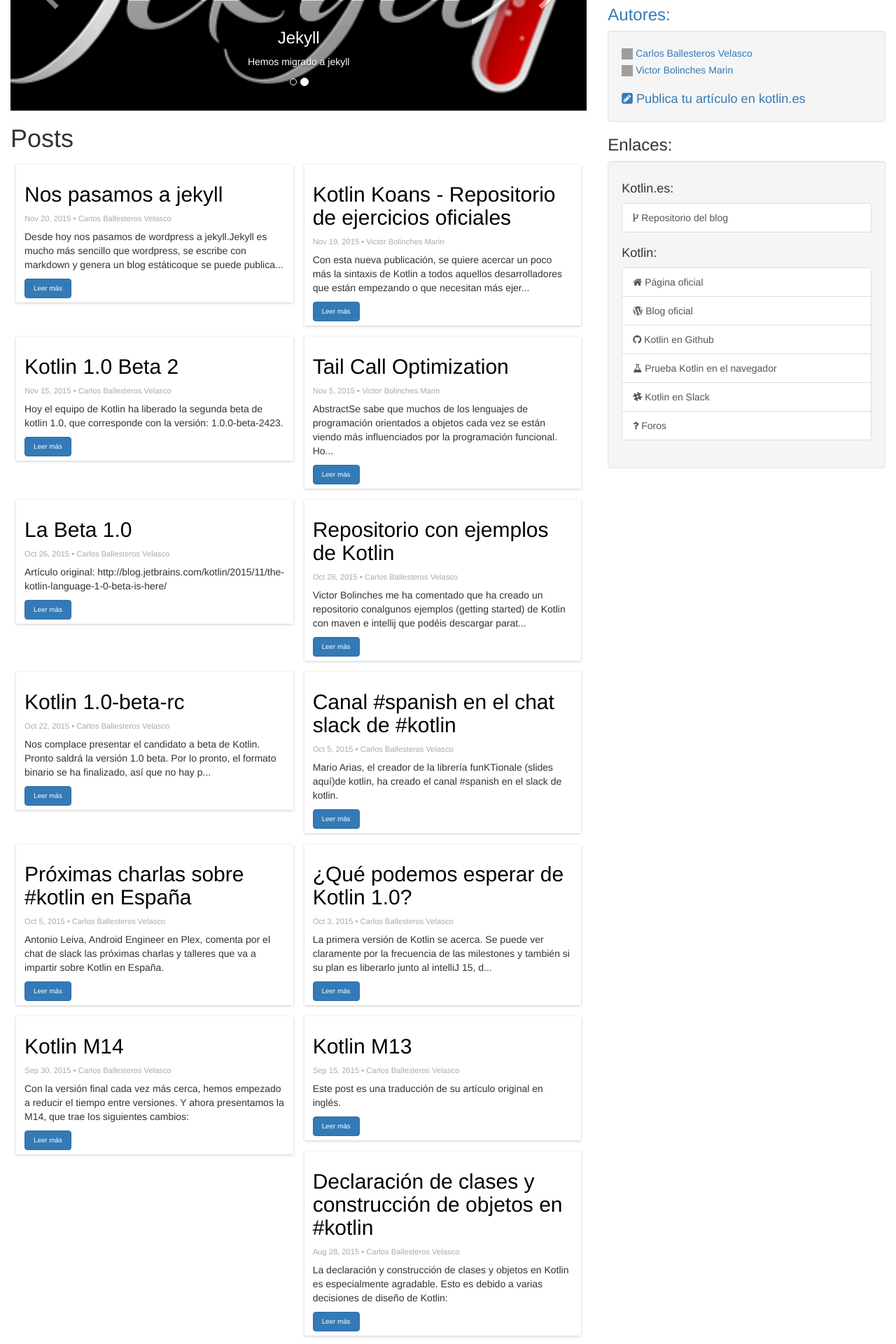
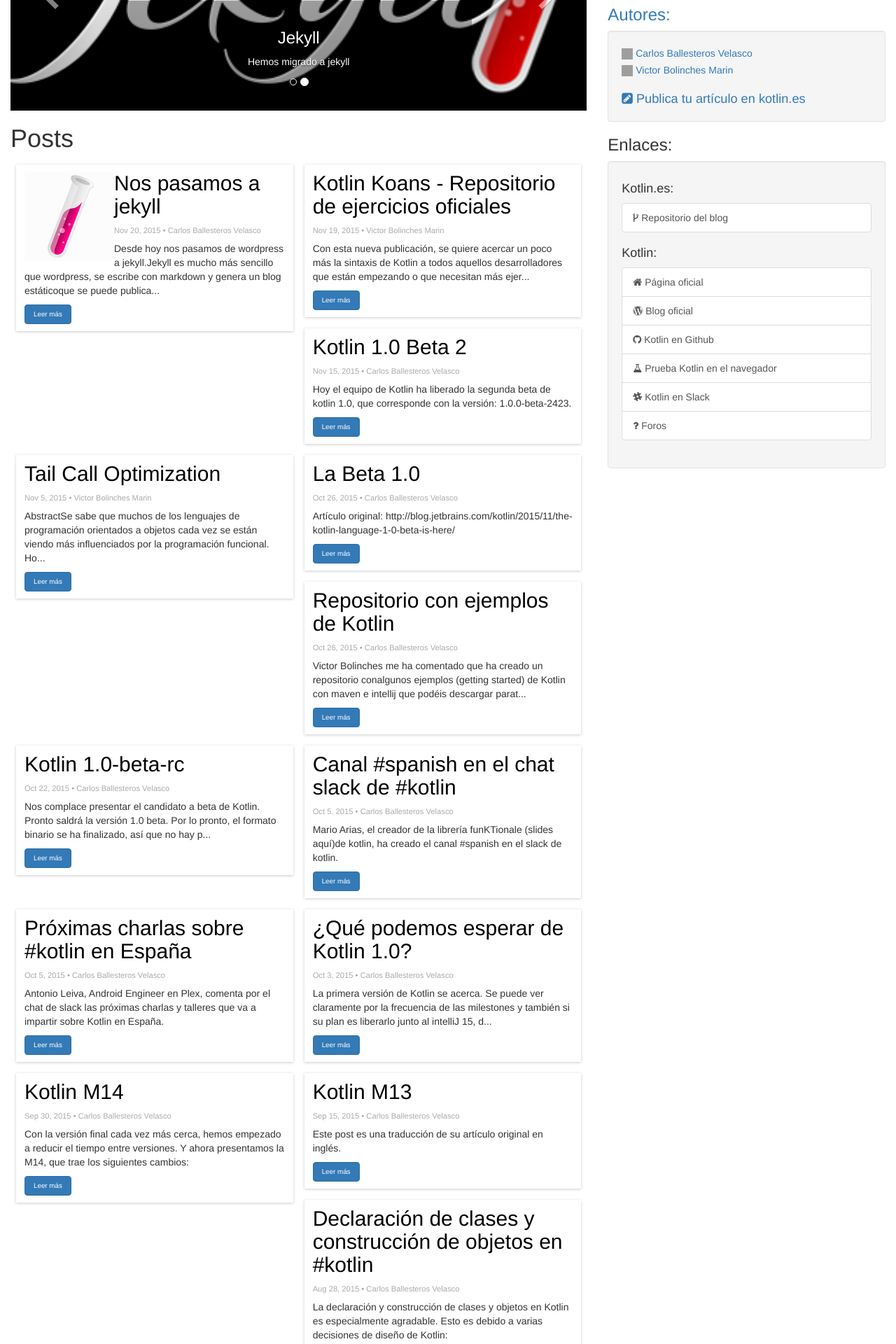
Before and after one commit to kotlin-es/kotlin.es, a Jekyll site: the page built from index.html, in a window 1280 px wide. Shown: the part 377-2297 px from the top of the page at 70% size. Built offline with Jekyll 4.4.1, drawn with Linux system fonts in a browser that asks for light colours; comment, search, counter and statistics services are not loaded; grey boxes are pictures that could not be loaded.

Commit message:
Añdido soporte para iconos en los posts

```diff
--- a/_layouts/post.html
+++ b/_layouts/post.html
@@ -40,6 +40,8 @@
         (adsbygoogle = window.adsbygoogle || []).push({});
         </script>
 
+        {% if page.icon%}<img src="{{ page.icon }}" class="post-entry-icon" />{% endif %}
+
         {{ content }}
     </div>
 
--- a/_posts/extra/2015-11-20-jekyll.markdown
+++ b/_posts/extra/2015-11-20-jekyll.markdown
@@ -5,6 +5,7 @@
 category: blog
 tags: blog
 author: soywiz
+icon: /images/icons/jekyll.jpg
 permalink: /2015/11/nos-pasamos-a-jekyll/
 ---
 
--- a/css/kotlin_es.css
+++ b/css/kotlin_es.css
@@ -139,7 +139,7 @@
 
 .post-list-entry-content {
     box-shadow: 0 1px 4px rgba(0, 0, 0, 0.2);
-    padding: 6px 12px;
+    padding: 10px 12px;
 }
 
 .post-list-entry-info {
@@ -158,3 +158,17 @@
 a.post-link {
     color: black !important;
 }
+
+.post-list-entry-header {
+    margin-top: 0;
+}
+
+.post-list-entry-icon {
+    float: left;
+    max-width:128px;
+}
+
+.post-entry-icon {
+    float: left;
+    max-width:128px !important;
+}
--- a/index.html
+++ b/index.html
@@ -11,14 +11,16 @@
     {% for post in site.posts %}
       <div class="post-list-entry">
         <div class="post-list-entry-content">
-        <h2>
+          {% if post.icon %}
+          <img class="post-list-entry-icon" src="{{ post.icon }}" />
+          {% endif %}
+        <h2 class="post-list-entry-header">
           <a class="post-link" href="{{ post.url | prepend: site.baseurl }}">{{ post.title }}</a>
         </h2>
         <div class="post-list-entry-info">
           <span class="post-meta">{{ post.date | date: "%b %-d, %Y" }}</span>
           {% assign postAuthorInfo = site.data.authors[post.author] %}
           {% if post.author %} • <span itemprop="author" itemscope itemtype="http://schema.org/Person"><span itemprop="name"><a href="{{ postAuthorInfo.web }}" target="_blank">{{ postAuthorInfo.name }}</a></span></span>{% endif %}
-
         </div>
         <p>{{ post.excerpt | strip_html | strip_newlines | truncate: 160 }}</p>
           <a href="{{ post.url | prepend: site.baseurl }}" class="btn btn-primary read-more-link">Leer más</a>
```
Also changed, not shown: images/icons/jekyll.jpg (added).
